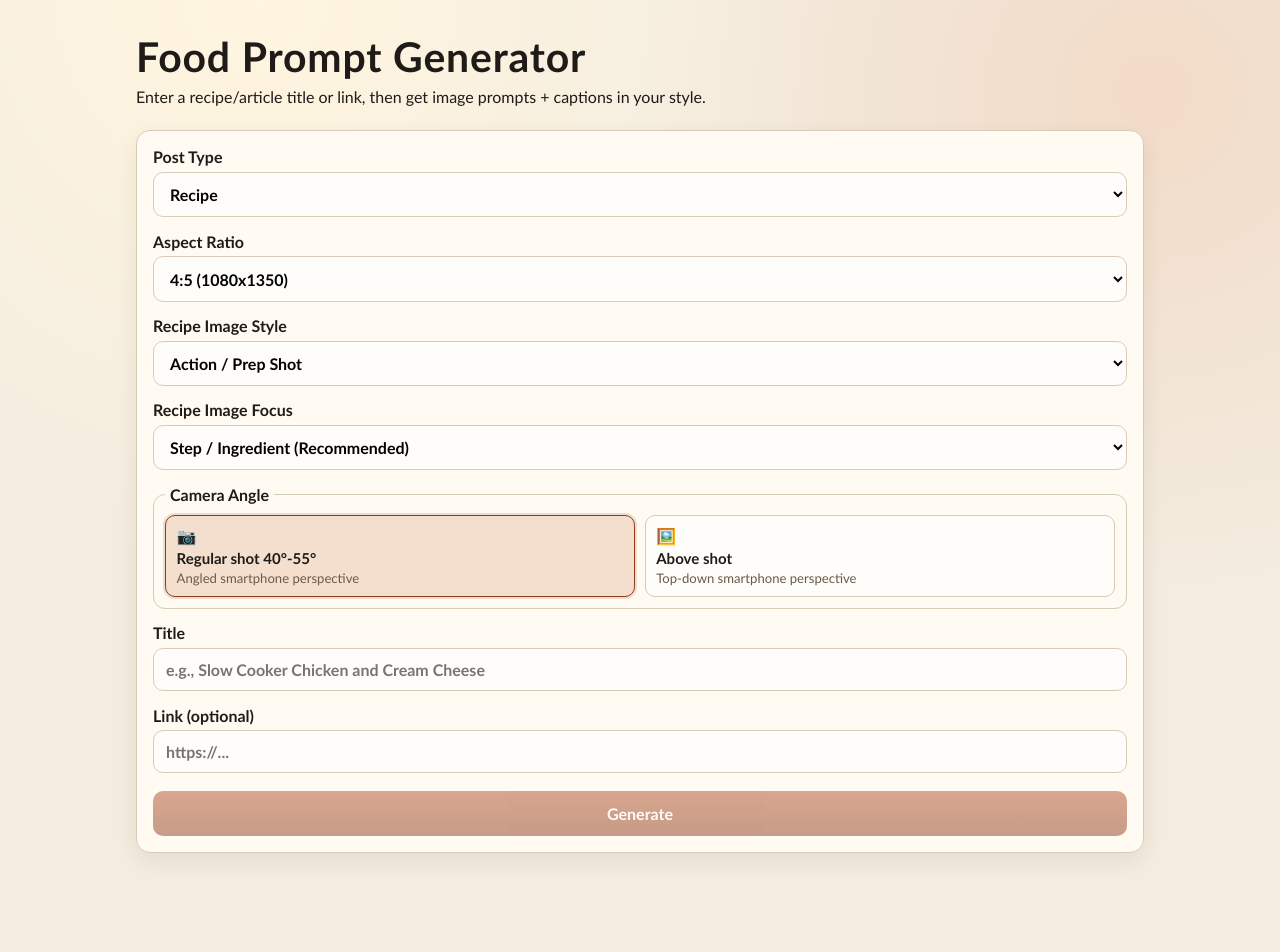
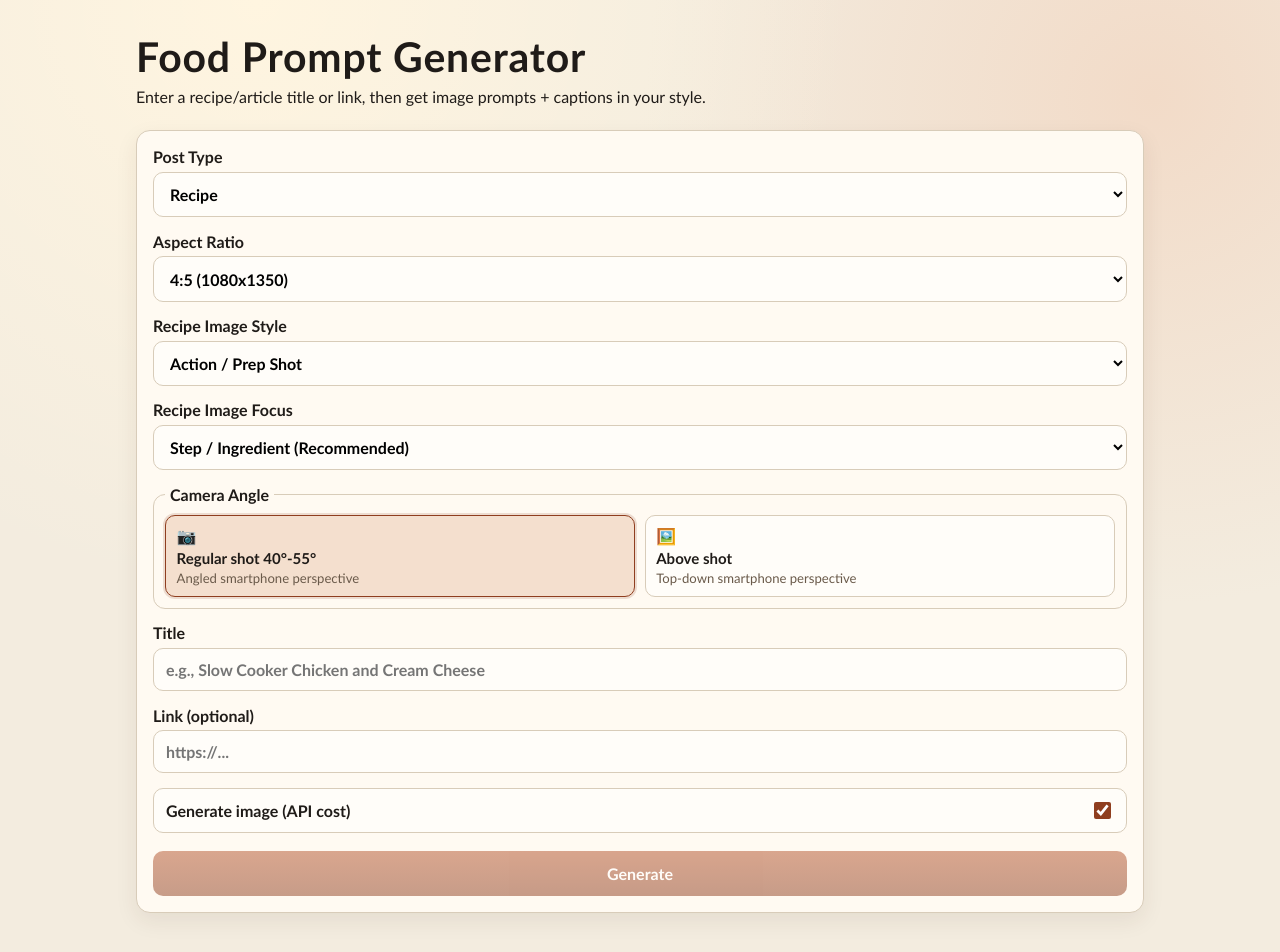
Before and after one commit to othmane791/food-prompt-generator, a Next.js app in the folder webapp/: page / in a window 1280 px wide. Shown: the top 952 px of the page. Before the commit the page ends 917 px from the top, so only its background shows below. Built offline with nearby package versions, Linux system fonts and the light colour scheme.

Commit message:
Add Generate image ON/OFF toggle to control image API cost

```diff
--- a/webapp/app/api/generate/route.ts
+++ b/webapp/app/api/generate/route.ts
@@ -15,6 +15,7 @@ type GeneratePayload = {
   recipeImageFocus?: RecipeImageFocus;
   cameraAngleMode?: CameraAngleMode;
   recipeStyleMode?: RecipeStyleMode;
+  generateImage?: boolean;
 };
 
 type LinkExtract = {
@@ -70,6 +71,10 @@ function normalizeRecipeStyleMode(value?: string): RecipeStyleMode {
   return value === "ingredient_strip_recipe" || value === "viral_recipe_infographic"
     ? "ingredient_strip_recipe"
     : "action_prep";
+}
+
+function normalizeGenerateImage(value?: boolean): boolean {
+  return value !== false;
 }
 
 function aspectLabel(ratio: AspectRatio): string {
@@ -1504,6 +1509,7 @@ export async function POST(req: NextRequest) {
     const recipeImageFocus = normalizeRecipeImageFocus(body.recipeImageFocus);
     const cameraAngleMode = normalizeCameraAngleMode(body.cameraAngleMode);
     const recipeStyleMode = normalizeRecipeStyleMode(body.recipeStyleMode);
+    const generateImage = normalizeGenerateImage(body.generateImage);
     const link = (body.link || "").trim();
     const rawTitle = (body.title || "").trim();
 
@@ -1544,7 +1550,7 @@ export async function POST(req: NextRequest) {
     const primaryPrompt = pickPrimaryPrompt(generated);
     let generatedImage: GeneratedImage | null = null;
 
-    if (apiKey && primaryPrompt) {
+    if (generateImage && apiKey && primaryPrompt) {
       generatedImage = await generateOpenAIImage({
         apiKey,
         type,
@@ -1565,6 +1571,7 @@ export async function POST(req: NextRequest) {
           recipeImageFocus: type === "recipe" ? recipeImageFocus : null,
           cameraAngleMode: type === "recipe" ? cameraAngleMode : null,
           recipeStyleMode: type === "recipe" ? recipeStyleMode : null,
+          generateImage,
           featuredImageUrl: type === "recipe" ? (linkData?.featuredImageUrl || null) : null
         },
         generated,
--- a/webapp/app/globals.css
+++ b/webapp/app/globals.css
@@ -54,6 +54,22 @@ label {
   display: grid;
   gap: 0.35rem;
   font-weight: 700;
+}
+
+.toggle-row {
+  display: flex;
+  align-items: center;
+  justify-content: space-between;
+  border: 1px solid var(--line);
+  border-radius: 10px;
+  padding: 0.65rem 0.75rem;
+  background: #fffdf9;
+}
+
+.toggle-row input[type="checkbox"] {
+  width: 1.05rem;
+  height: 1.05rem;
+  accent-color: var(--accent);
 }
 
 .camera-angle-fieldset {
--- a/webapp/app/page.tsx
+++ b/webapp/app/page.tsx
@@ -17,6 +17,7 @@ type ApiSuccess = {
     recipeImageFocus?: RecipeImageFocus | null;
     cameraAngleMode?: CameraAngleMode | null;
     recipeStyleMode?: RecipeStyleMode | null;
+    generateImage?: boolean;
     featuredImageUrl?: string | null;
   };
   generated: {
@@ -53,6 +54,7 @@ export default function HomePage() {
   const [recipeImageFocus, setRecipeImageFocus] = useState<RecipeImageFocus>("step_or_ingredient");
   const [cameraAngleMode, setCameraAngleMode] = useState<CameraAngleMode>("regular_40_55");
   const [recipeStyleMode, setRecipeStyleMode] = useState<RecipeStyleMode>("action_prep");
+  const [generateImage, setGenerateImage] = useState(true);
   const [title, setTitle] = useState("");
   const [link, setLink] = useState("");
   const [loading, setLoading] = useState(false);
@@ -87,7 +89,8 @@ export default function HomePage() {
           aspectRatio,
           recipeImageFocus,
           cameraAngleMode,
-          recipeStyleMode
+          recipeStyleMode,
+          generateImage
         })
       });
 
@@ -236,6 +239,15 @@ export default function HomePage() {
             <input value={link} onChange={(e) => setLink(e.target.value)} placeholder="https://..." />
           </label>
 
+          <label className="toggle-row" aria-label="Generate image">
+            <span>Generate image (API cost)</span>
+            <input
+              type="checkbox"
+              checked={generateImage}
+              onChange={(e) => setGenerateImage(e.target.checked)}
+            />
+          </label>
+
           <button type="submit" disabled={!canSubmit || loading}>
             {loading ? "Generating..." : "Generate"}
           </button>
@@ -276,6 +288,11 @@ export default function HomePage() {
                     />
                   </div>
                 ) : null}
+              </div>
+            ) : result.input.generateImage === false ? (
+              <div className="block">
+                <h3>Generated Image (OpenAI)</h3>
+                <p className="subhead">Image generation is OFF. Prompts and captions generated only.</p>
               </div>
             ) : null}
             {(result.generated.image_prompts || []).map((p, idx) => (
```
